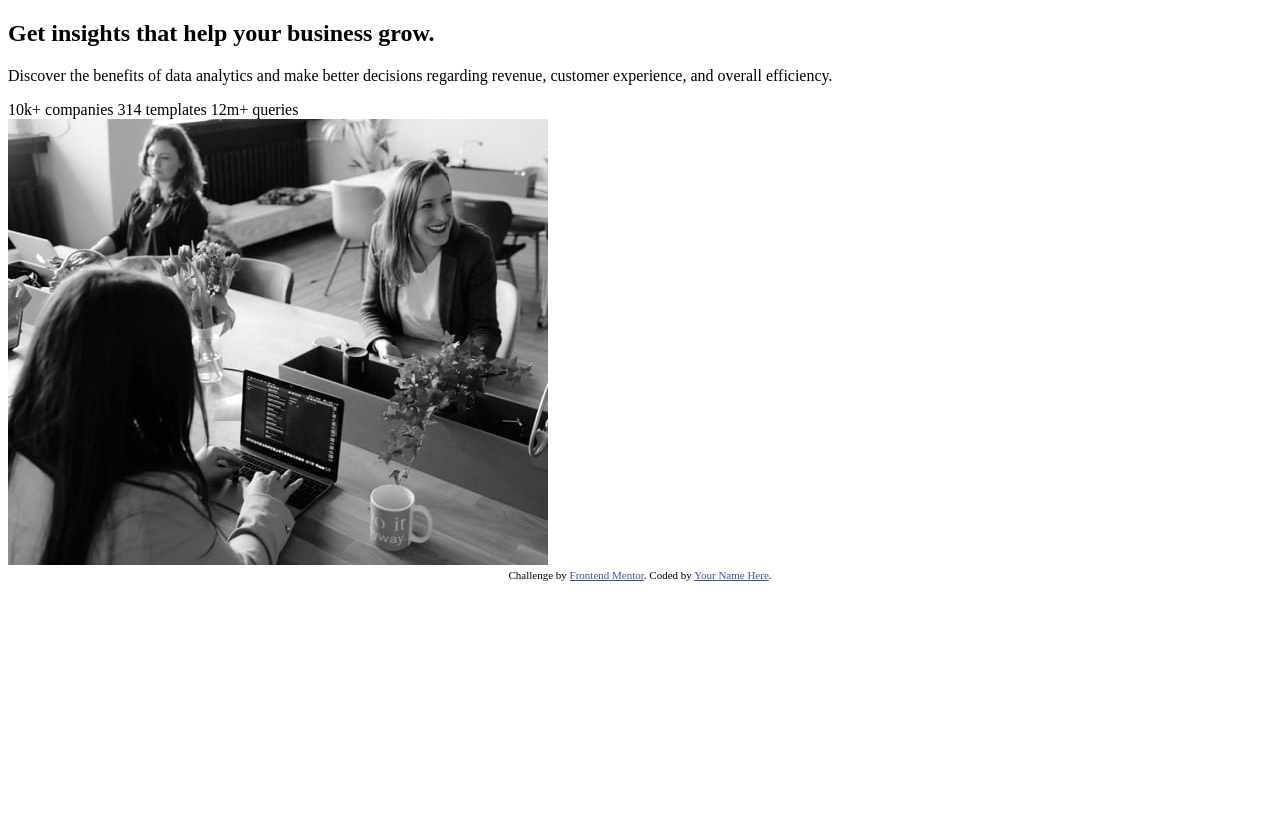
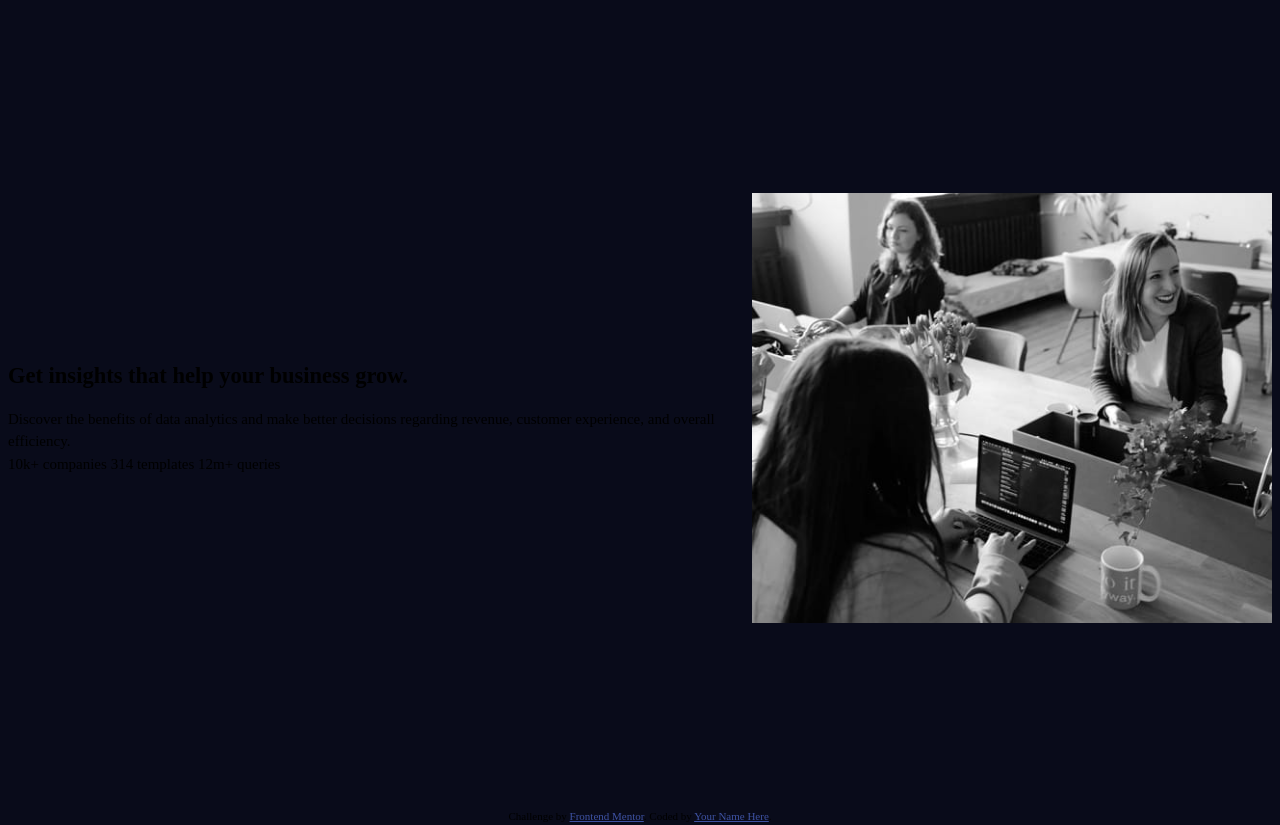
Before and after one commit to Gazerbeam2/stats-preview-card-component, a plain HTML site: page index.html in a window 1280 px wide. Before the commit the page ends 800 px from the top, so only its background shows below. Drawn offline with Linux system fonts and the light colour scheme.

Commit message:
added css styling

```diff
--- a/index.html
+++ b/index.html
@@ -5,6 +5,10 @@
   <meta name="viewport" content="width=device-width, initial-scale=1.0"> <!-- displays site properly based on user's device -->
 
   <link rel="icon" type="image/png" sizes="32x32" href="./images/favicon-32x32.png">
+  <link rel="preconnect" href="https://fonts.googleapis.com">
+<link rel="preconnect" href="https://fonts.gstatic.com" crossorigin>
+<link href="https://fonts.googleapis.com/css2?family=Inter:wght@400;700&family=Lexend+Deca&display=swap" rel="stylesheet">
+<link rel="stylesheet" href="styles.css">
 
   <title>Frontend Mentor | Stats preview card component</title>
 
@@ -17,7 +21,7 @@
 <body>
 
   <main>
-   <section class ="infoSection">
+     <section class ="infoSection">
   <h1>Get <span>insights</span> that help your business grow.</h1>
 
   <p>Discover the benefits of data analytics and make better decisions regarding revenue, customer
--- a/styles.css
+++ b/styles.css
@@ -72,3 +72,17 @@ select {
     scroll-behavior: auto !important;
   }
 }
+
+body{
+  font-size: 15px;
+  background: hsl(233, 47%, 7%);
+  min-height:100vh;
+
+}
+
+main{
+  display:flex;
+  justify-content:center;
+  align-items:center;
+  min-height: 100vh;
+}
```
